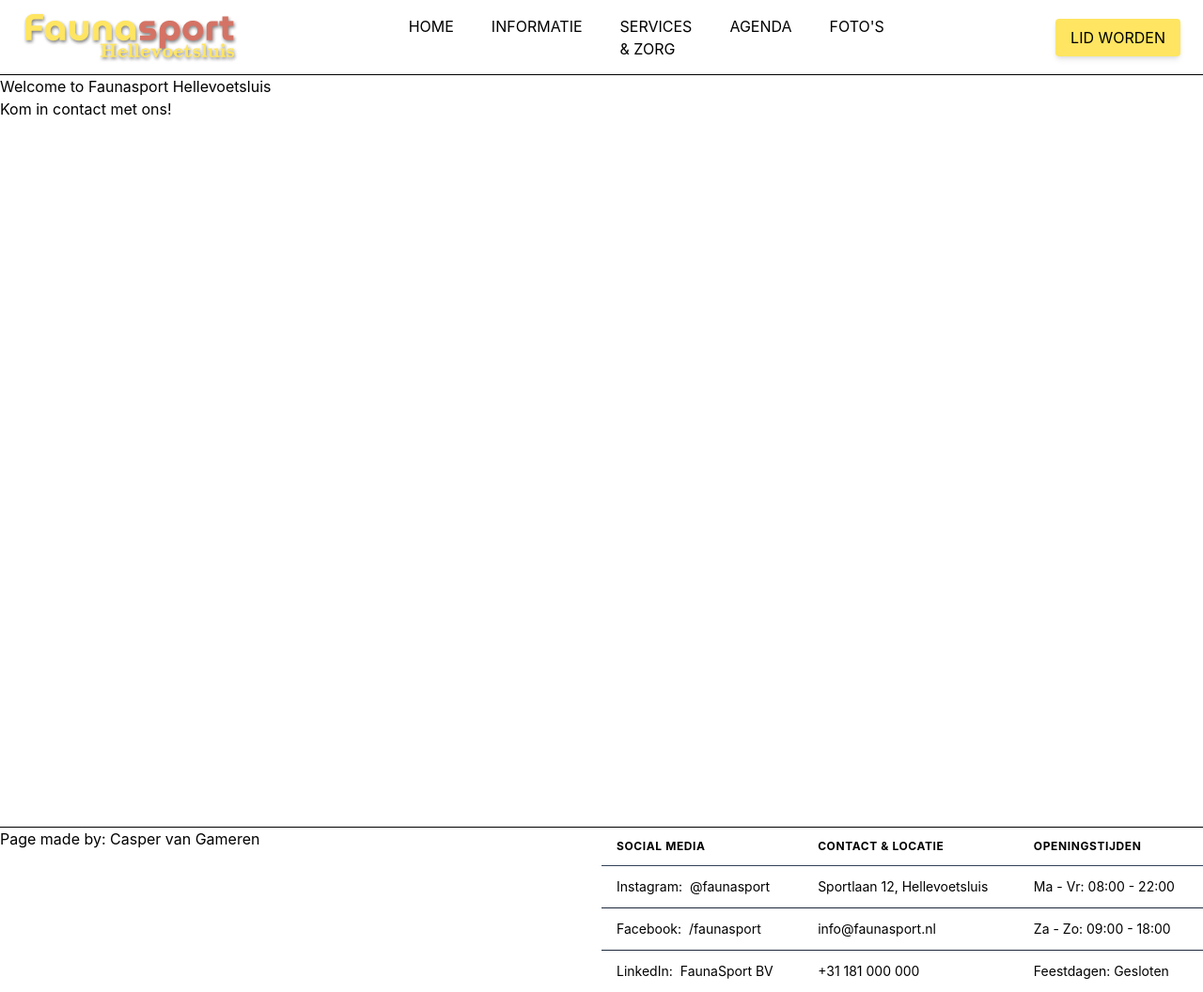
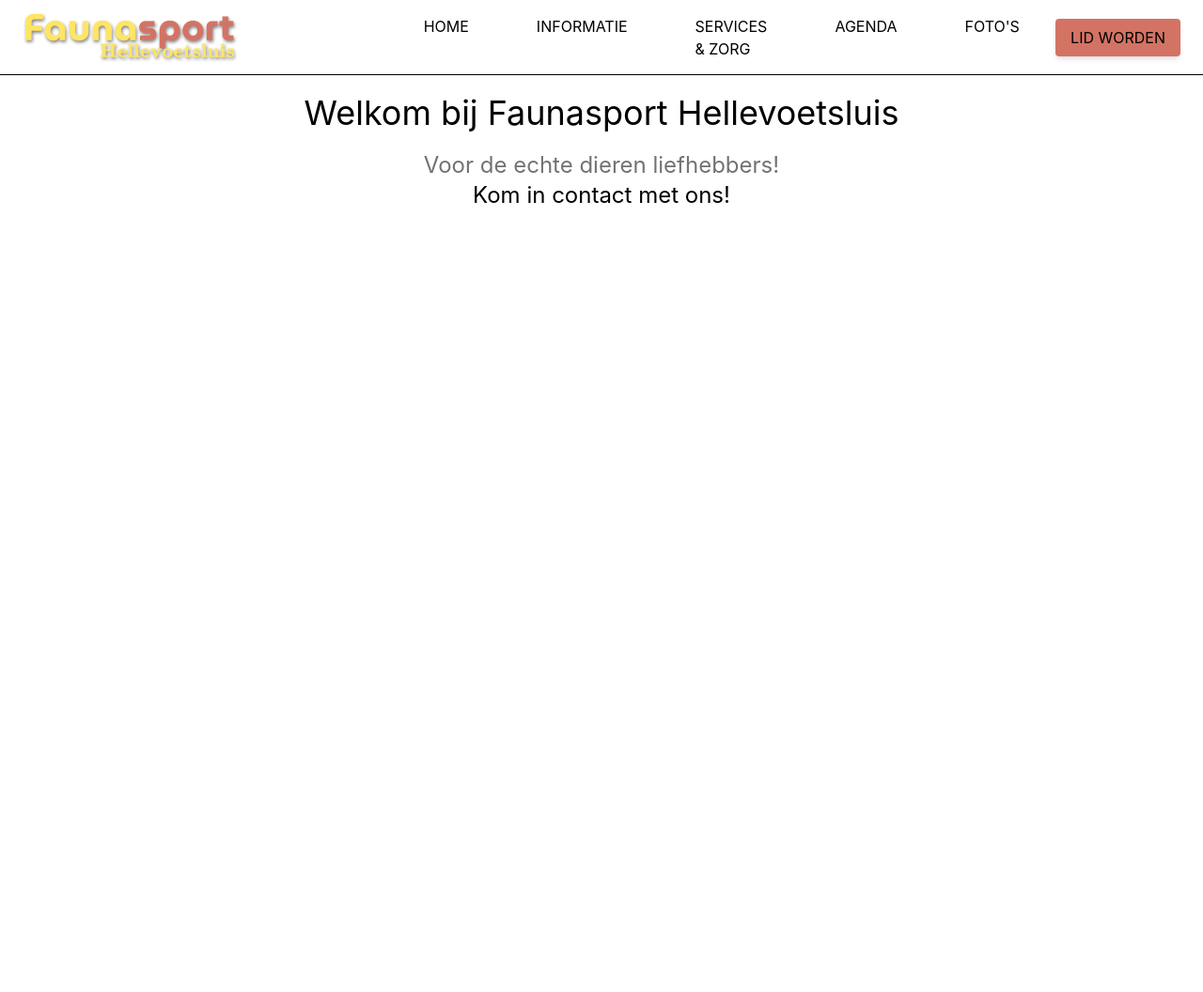
Before and after one commit to CaspervGameren/faunasport-hellevoetsluis, a React (Vite) app: page / in a window 1280 px wide. Shown: the whole page at 94% size. After the commit the page ends 880 px from the top, so only its background shows below. Built offline with nearby package versions, Linux system fonts and the light colour scheme.

Commit message:
UPDATED navbar stylign and started working on the home page

```diff
--- a/package.json
+++ b/package.json
@@ -22,7 +22,7 @@
   "devDependencies": {
     "@eslint/js": "^10.0.1",
     "@tailwindcss/vite": "^4.3.3",
-    "@types/node": "^24.13.3",
+    "@types/node": "^26.4.1",
     "@types/react": "^19.2.17",
     "@types/react-dom": "^19.2.3",
     "@vitejs/plugin-react": "^6.0.4",
--- a/src/components/Footer/Footer.tsx
+++ b/src/components/Footer/Footer.tsx
@@ -1,47 +1,7 @@
 export const Footer = () => {
     return (
-        <footer className="w-full border-t grid grid-cols-2">
-            <h2>Page made by: Casper van Gameren</h2>
-            <div className="max-w-6xl overflow-x-auto">
-                <table className="w-full text-left border-collapse">
-                    <thead>
-                        <tr className="border-b border-slate-700 uppercase text-xs tracking-wider">
-                            <th className="py-3 px-4">Social Media</th>
-                            <th className="py-3 px-4">Contact & Locatie</th>
-                            <th className="py-3 px-4">Openingstijden</th>
-                        </tr>
-                    </thead>
-                    <tbody className="divide-y divide-slate-800 text-sm">
-                        <tr>
-                            <td className="py-3 px-4">
-                                <a href="https://instagram.com" className="hover:text-white flex items-center gap-2">
-                                    <span>Instagram:</span> @faunasport
-                                </a>
-                            </td>
-                            <td className="py-3 px-4">Sportlaan 12, Hellevoetsluis</td>
-                            <td className="py-3 px-4">Ma - Vr: 08:00 - 22:00</td>
-                        </tr>
-                        <tr>
-                            <td className="py-3 px-4">
-                                <a href="https://facebook.com" className="hover:text-white flex items-center gap-2">
-                                    <span>Facebook:</span> /faunasport
-                                </a>
-                            </td>
-                            <td className="py-3 px-4">info@faunasport.nl</td>
-                            <td className="py-3 px-4">Za - Zo: 09:00 - 18:00</td>
-                        </tr>
-                        <tr>
-                            <td className="py-3 px-4">
-                                <a href="https://linkedin.com" className="hover:text-white flex items-center gap-2">
-                                    <span>LinkedIn:</span> FaunaSport BV
-                                </a>
-                            </td>
-                            <td className="py-3 px-4">+31 181 000 000</td>
-                            <td className="py-3 px-4">Feestdagen: Gesloten</td>
-                        </tr>
-                    </tbody>
-                </table>
-            </div>
+        <footer>
+
         </footer>
     );
 }
--- a/src/components/NavBar/NavBar.tsx
+++ b/src/components/NavBar/NavBar.tsx
@@ -8,11 +8,11 @@
 
             <div className="m-auto">
                 <ul className="flex gap-10">
-                    <li className="uppercase pointer"><NavLink to="/">Home</NavLink></li>
-                    <li className="uppercase pointer"><NavLink to="/about">Informatie</NavLink></li>
-                    <li className="uppercase pointer"><NavLink to="/services">Services & Zorg</NavLink></li>
-                    <li className="uppercase pointer"><NavLink to="/agenda">Agenda</NavLink></li>
-                    <li className="uppercase pointer"><NavLink to="/pictures">Foto's</NavLink></li>
+                    <li className="uppercase pointer py-2 px-4 rounded-sm hover:bg-accent"><NavLink to="/">Home</NavLink></li>
+                    <li className="uppercase pointer py-2 px-4 rounded-sm hover:bg-accent"><NavLink to="/about">Informatie</NavLink></li>
+                    <li className="uppercase pointer py-2 px-4 rounded-sm hover:bg-accent"><NavLink to="/services">Services & Zorg</NavLink></li>
+                    <li className="uppercase pointer py-2 px-4 rounded-sm hover:bg-accent"><NavLink to="/agenda">Agenda</NavLink></li>
+                    <li className="uppercase pointer py-2 px-4 rounded-sm hover:bg-accent"><NavLink to="/pictures">Foto's</NavLink></li>
                 </ul>
             </div>
 
--- a/src/components/utils/Button.tsx
+++ b/src/components/utils/Button.tsx
@@ -5,7 +5,7 @@
     return (
         <button
             className={twMerge(
-                "uppercase rounded-sm bg-brand px-4 py-2 shadow-md pointer transition-all duration-300 hover:bg-white hover:shadow-lg hover:ring-2 hover:ring-brand",
+                "uppercase rounded-sm bg-accent px-4 py-2 shadow-md pointer transition-all duration-300 hover:shadow-lg hover:bg-brand",
                 className
             )}
         >
--- a/src/components/utils/sendMail.ts
+++ b/src/components/utils/sendMail.ts
@@ -0,0 +1,29 @@
+import { Resend } from "resend";
+
+const resend = new Resend(import.meta.env.RESEND_KEY);
+
+export type ContactArgs = {
+    email: string;
+    name: string;
+    message: string;
+}
+
+export const sendMail = async (args: ContactArgs) => {
+    const { data, error } = await resend.emails.send({
+        from: 'FaunaSport <onboarding@resend.dev>',
+        to: [args.email],
+        subject: `New contact message from ${args.name}`,
+        html: `
+      <p><strong>Name:</strong> ${args.name}</p>
+      <p><strong>Email:</strong> ${args.email}</p>
+      <p><strong>Message:</strong> ${args.message}</p>
+    `,
+    });
+
+    if (error) {
+        console.error("Resend Error:", error);
+        throw error;
+    }
+
+    return data;
+};
--- a/src/pages/Home.tsx
+++ b/src/pages/Home.tsx
@@ -1,11 +1,12 @@
 export const Home = () => {
     return (
-        <div>
-            <section className="hero">
-                <h1>Welcome to Faunasport Hellevoetsluis</h1>
+        <div className="flex flex-col">
+            <section className="hero flex flex-col items-center m-auto">
+                <h1 className="py-5 text-4xl">Welkom bij Faunasport Hellevoetsluis</h1>
+                <p className="text-2xl opacity-55">Voor de echte dieren liefhebbers!</p>
             </section>
-            <section id="contact">
-                <h2>Kom in contact met ons!</h2>
+            <section id="contact" className="m-auto">
+                <h2 className="text-2xl">Kom in contact met ons!</h2>
                 <form action="POST">
 
                 </form>
```
Also changed, not shown: src/pages/index.ts (line endings or trailing spaces), 1 other file (tests, documents, lock files or other folders).
